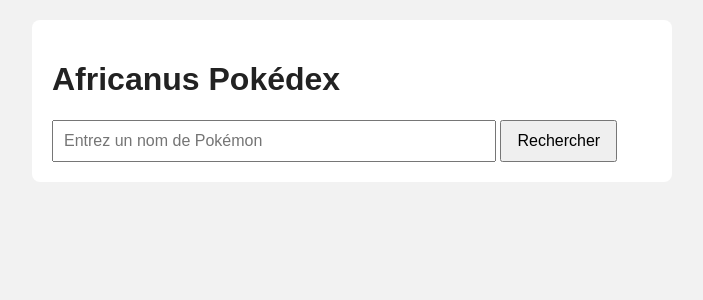
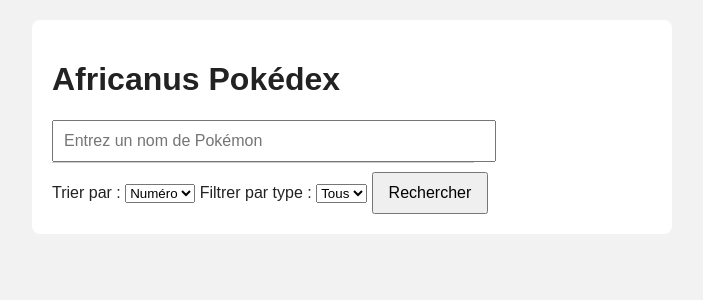
Before and after one commit to Laedrys/AfricanuxPokedex, a Flask app: template templates/index.html in a window 1280 px wide. Shown: the top 300 px of the page, without its empty margins (288-991 px from the left). Run offline with Flask 3, Linux system fonts and the light colour scheme; the template is opened without the code that fills it, so the values that code supplies are empty.

Commit message:
Ajout version web avec filtre et tri

```diff
--- a/app.py
+++ b/app.py
@@ -1,14 +1,39 @@
-from flask import Flask, render_template, request
+from flask import Flask, render_template, request, jsonify
 from parser import read_pokemon_entries, get_pokemon_by_name
 
 app = Flask(__name__)
 pokemon_data = read_pokemon_entries("pokemon.txt")
 
+def get_all_types(data):
+    types = set()
+    for p in data:
+        if p.get("Type1"): types.add(p["Type1"])
+        if p.get("Type2"): types.add(p["Type2"])
+    return sorted(types)
+
 @app.route("/", methods=["GET", "POST"])
 def index():
     query = request.form.get("query", "").strip()
-    pokemon = get_pokemon_by_name(pokemon_data, query) if query else None
-    return render_template("index.html", query=query, pokemon=pokemon)
+    sort_by = request.form.get("sort", "number")
+    type_filter = request.form.get("type_filter", "").strip()
+
+    filtered_data = pokemon_data
+    if type_filter:
+        filtered_data = [p for p in filtered_data if p.get("Type1") == type_filter or p.get("Type2") == type_filter]
+
+    if sort_by == "name":
+        filtered_data.sort(key=lambda p: p.get("Name", ""))
+    else:
+        filtered_data.sort(key=lambda p: int(p.get("Number", 0)))
+
+    pokemon = get_pokemon_by_name(filtered_data, query) if query else None
+    return render_template("index.html", query=query, pokemon=pokemon, sort_by=sort_by, type_filter=type_filter, types=get_all_types(pokemon_data))
+
+@app.route("/autocomplete")
+def autocomplete():
+    query = request.args.get("query", "").lower()
+    matches = [p['Name'] for p in pokemon_data if p['Name'].lower().startswith(query)]
+    return jsonify(matches[:10])
 
 if __name__ == "__main__":
     app.run(debug=True)
--- a/requirements.txt.txt
+++ /dev/null
@@ -1 +0,0 @@
-Flask
--- a/templates/index.html
+++ b/templates/index.html
@@ -4,13 +4,55 @@
     <meta charset="UTF-8">
     <title>Africanus Pokédex</title>
     <link rel="stylesheet" href="/static/style.css">
+    <style>
+        #suggestions {
+            background-color: white;
+            border: 1px solid #ccc;
+            border-top: none;
+            max-height: 150px;
+            overflow-y: auto;
+            position: absolute;
+            width: 70%;
+            z-index: 10;
+        }
+        #suggestions div {
+            padding: 8px;
+            cursor: pointer;
+        }
+        #suggestions div:hover {
+            background-color: #eee;
+        }
+        .autocomplete-wrapper {
+            position: relative;
+        }
+    </style>
 </head>
 <body>
     <div class="container">
         <h1>Africanus Pokédex</h1>
-        <form method="post">
-            <input type="text" name="query" placeholder="Entrez un nom de Pokémon" value="{{ query }}">
-            <button type="submit">Rechercher</button>
+        <form method="post" autocomplete="off">
+            <div class="autocomplete-wrapper">
+                <input type="text" id="search-box" name="query" placeholder="Entrez un nom de Pokémon" value="{{ query }}">
+                <div id="suggestions"></div>
+            </div>
+
+            <div style="margin-top: 10px;">
+                <label for="sort">Trier par :</label>
+                <select name="sort" id="sort">
+                    <option value="number" {% if sort_by == 'number' %}selected{% endif %}>Numéro</option>
+                    <option value="name" {% if sort_by == 'name' %}selected{% endif %}>Nom</option>
+                </select>
+
+                <label for="type">Filtrer par type :</label>
+                <select name="type_filter" id="type">
+                    <option value="">Tous</option>
+                    {% for t in types %}
+                        <option value="{{ t }}" {% if type_filter == t %}selected{% endif %}>{{ t }}</option>
+                    {% endfor %}
+                </select>
+
+                <button type="submit">Rechercher</button>
+            </div>
         </form>
 
         {% if pokemon %}
@@ -35,5 +77,38 @@
         <p>Aucun Pokémon trouvé avec ce nom.</p>
         {% endif %}
     </div>
+
+    <script>
+        const searchBox = document.getElementById('search-box');
+        const suggestionsBox = document.getElementById('suggestions');
+
+        searchBox.addEventListener('input', async () => {
+            const query = searchBox.value.trim();
+            if (query.length === 0) {
+                suggestionsBox.innerHTML = "";
+                return;
+            }
+
+            const response = await fetch(`/autocomplete?query=${encodeURIComponent(query)}`);
+            const suggestions = await response.json();
+
+            suggestionsBox.innerHTML = "";
+            suggestions.forEach(name => {
+                const div = document.createElement('div');
+                div.textContent = name;
+                div.onclick = () => {
+                    searchBox.value = name;
+                    suggestionsBox.innerHTML = "";
+                };
+                suggestionsBox.appendChild(div);
+            });
+        });
+
+        document.addEventListener('click', function (e) {
+            if (!e.target.closest('.autocomplete-wrapper')) {
+                suggestionsBox.innerHTML = "";
+            }
+        });
+    </script>
 </body>
 </html>
```
Also changed, not shown: requirements.txt (line endings or trailing spaces).
